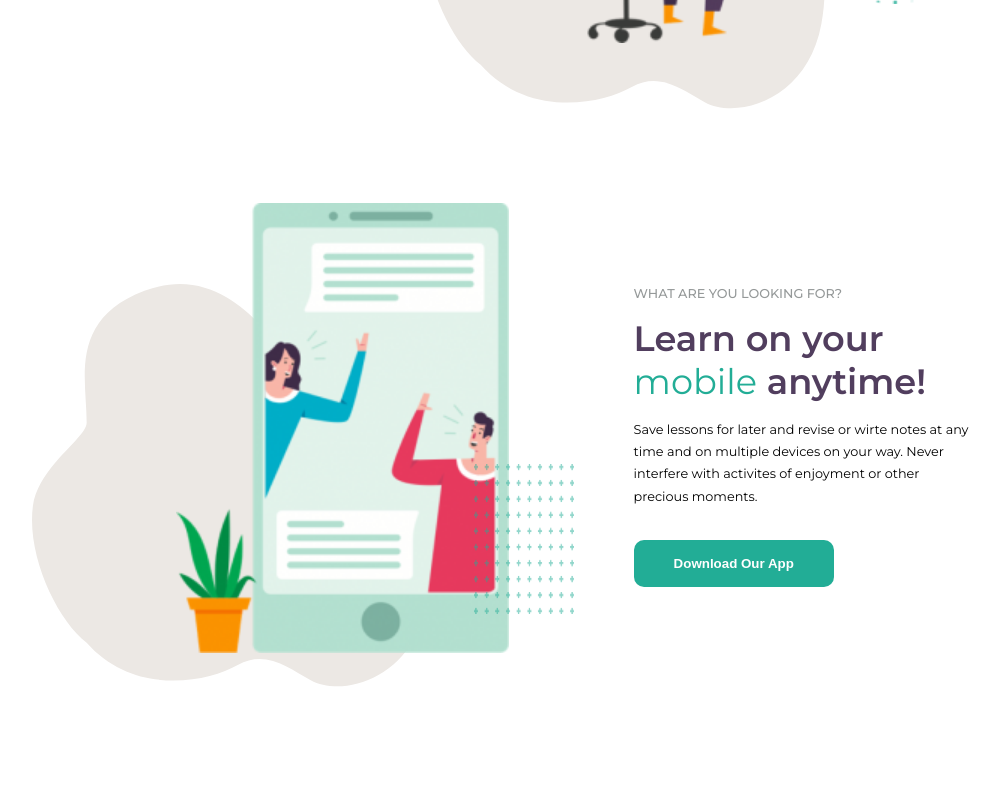
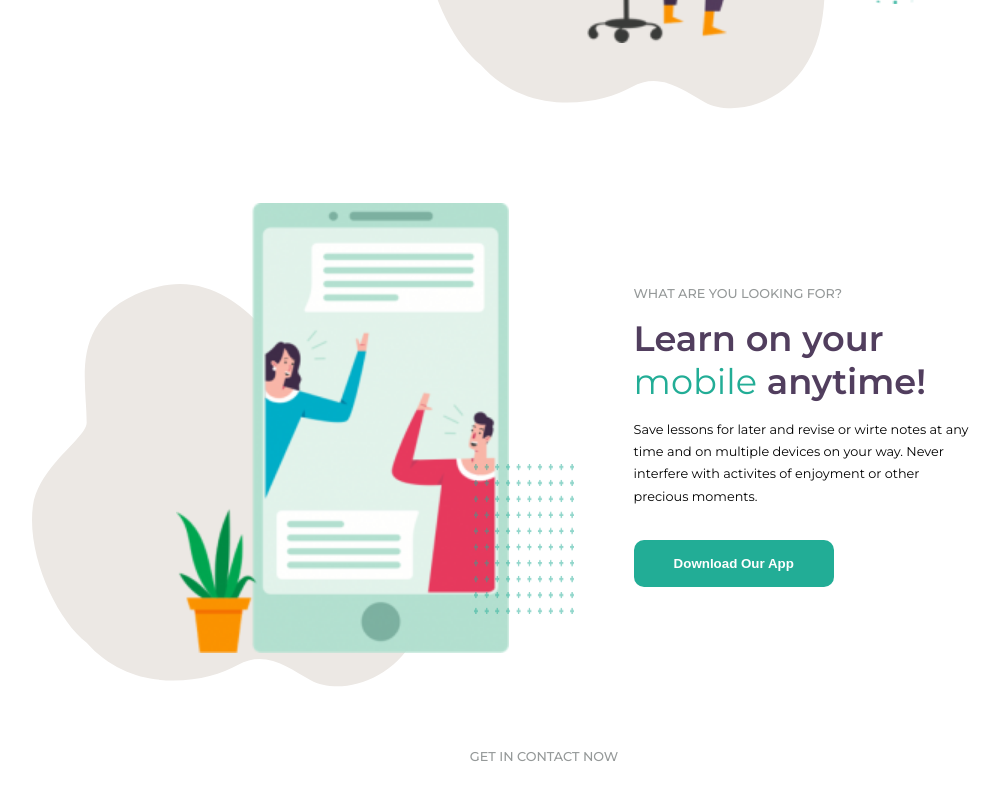
Before and after one commit to AndreaFumagalli4/proj-html-vuejs, a Vue app: page / in a window 1280 px wide. Shown: the part 3347-4147 px from the top of the page, without its empty margins (96-1095 px from the left). Before the commit the page ends 4048 px from the top, so only its background shows below. Built offline with nearby package versions, Linux system fonts and the light colour scheme.

Commit message:
create EventComp

```diff
--- a/src/components/MainComponents/AppMain.vue
+++ b/src/components/MainComponents/AppMain.vue
@@ -6,6 +6,7 @@ import DataComp from './DataComp.vue';
 import LatestCoursesComp from './LatestCoursesComp.vue';
 import GetStartedComp from './GetStartedComp.vue';
 import MobileLearnComp from './MobileLearnComp.vue';
+import EventComp from './EventComp.vue';
 
 export default {
     name: 'AppMAin',
@@ -18,6 +19,8 @@ export default {
         LatestCoursesComp,
         GetStartedComp,
         MobileLearnComp,
+        EventComp,
+
     }
 }
 </script>
@@ -30,6 +33,7 @@ export default {
     <LatestCoursesComp />
     <GetStartedComp />
     <MobileLearnComp />
+    <EventComp />
 </template>
 
 <style lang="scss" scoped>
--- /dev/null
+++ b/src/components/MainComponents/EventComp.vue
@@ -0,0 +1,29 @@
+<script>
+export default {
+    name: 'EventComp',
+
+    data() {
+        return {
+
+        }
+    }
+}
+</script>
+
+<template>
+    <section class="event">
+        <div class="container">
+            <h3>
+                Get in contact now
+            </h3>
+            <h2>
+
+            </h2>
+        </div>
+    </section>
+</template>
+
+<style lang="scss" scoped>
+    @use '../../styles/partials/variables' as *;
+
+</style>
--- a/src/components/MainComponents/MobileLearnComp.vue
+++ b/src/components/MainComponents/MobileLearnComp.vue
@@ -45,6 +45,7 @@ export default {
 
     section.mobile-learn {
         position: relative;
+        margin-bottom: 5rem;
 
         div.container {
             height: 450px;
```
